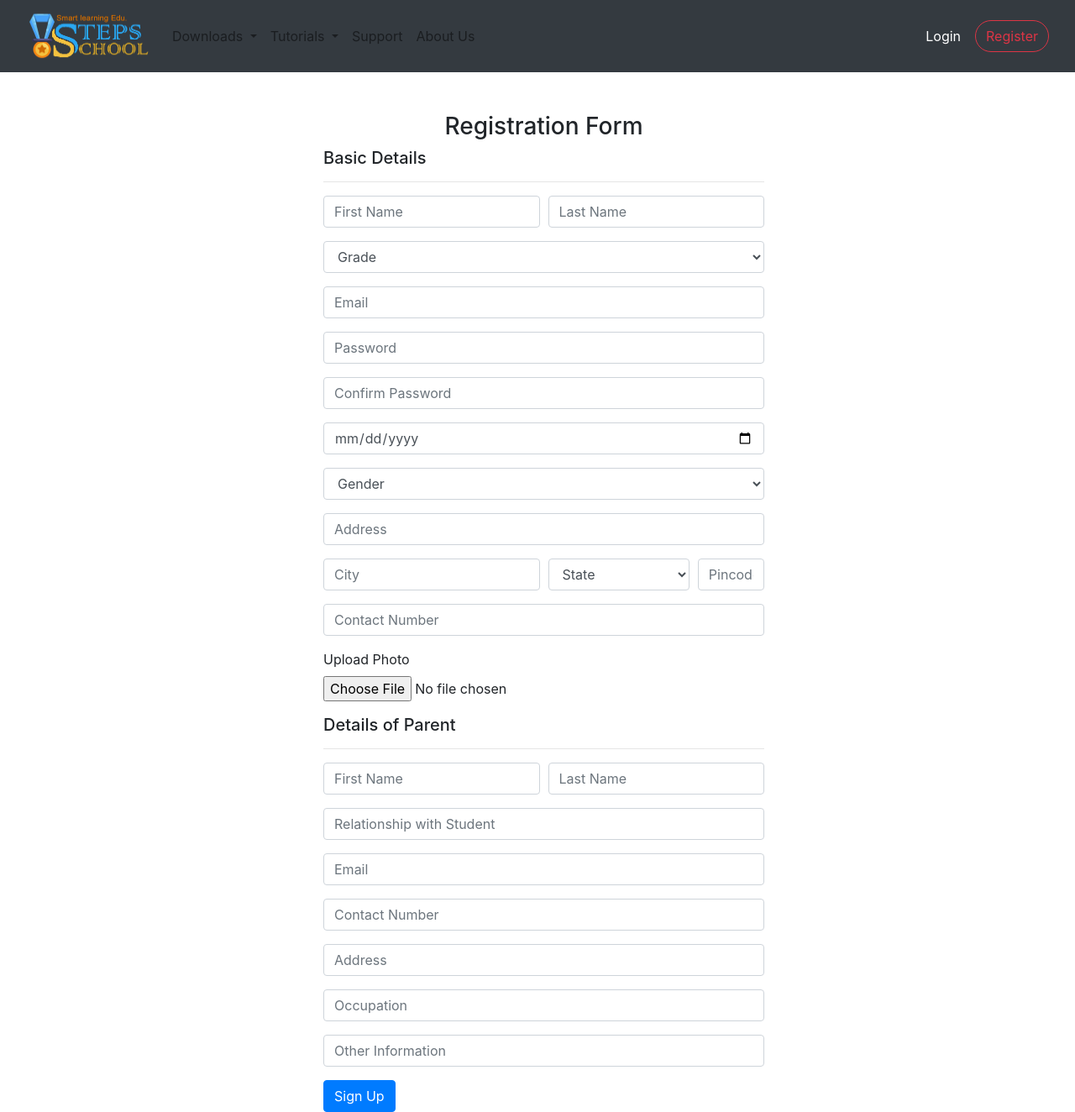
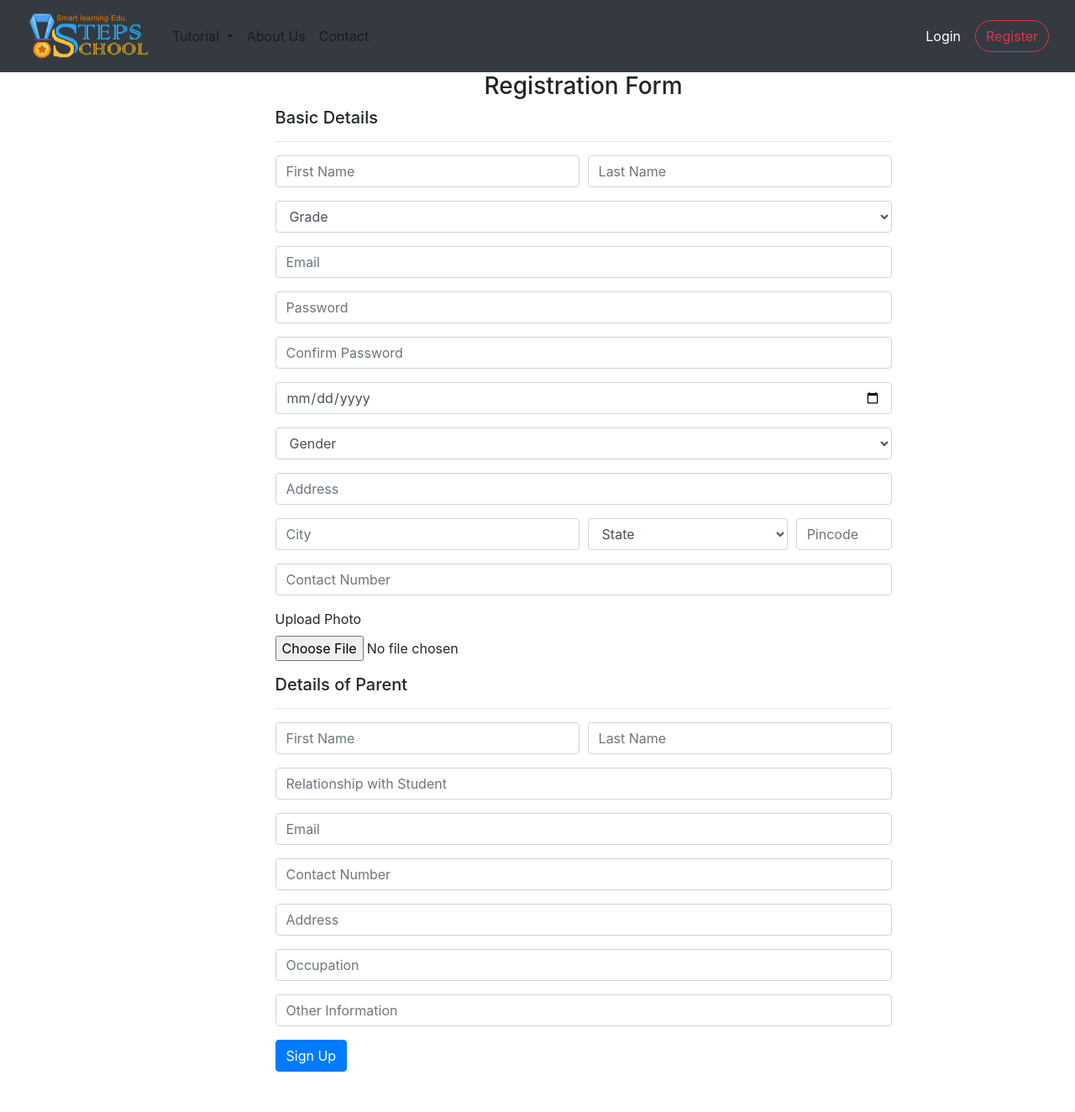
Before and after one commit to vrindanair89/schoollms, a Django app: page /registration in a window 1280 px wide. Shown: the whole page at 84% size. After the commit the page ends 1276 px from the top, so only its background shows below. Run offline with Django 3.2, Linux system fonts and the light colour scheme; some libraries are stand-ins or nearby versions.

Commit message:
14062021

```diff
--- a/school/templates/dashboard.html
+++ b/school/templates/dashboard.html
@@ -27,7 +27,7 @@
                 <form class="form-inline mr-auto">
                     <div>
                         <a class="nav-link mr-sm-2" href="profile">
-                            <img src="{% static 'images/profile1.png' %}" alt="" width="40px" height="40px">
+                            <img src="{% static 'images/user.png' %}" alt="" width="30px" height="30px">
                         </a>
                     </div>
                     <div>
--- a/school/templates/registration.html
+++ b/school/templates/registration.html
@@ -1,8 +1,6 @@
 {% extends 'samplesite.html' %} {% block main %}
 
-<div class="row mt-5 container">
-    <div class="col-lg-4"></div>
-    <div class="col-lg-6">
+
 <form>
     <h3 align="center">Registration Form</h3>
     <h5>Basic Details</h5>
@@ -123,9 +121,6 @@
                 <hr> -->
     <button type="submit" class="btn btn-primary">Sign Up</button>
 </form>
-    </div>
-    <div class="col-lg-2"></div>
-</div>
 
 <!-- Optional JavaScript; choose one of the two! -->
 
--- a/school/templates/samplesite.html
+++ b/school/templates/samplesite.html
@@ -23,54 +23,41 @@
           </button>
 
             <div class="collapse navbar-collapse" id="navbarSupportedContent">
-
                 <ul class="navbar-nav">
-
                     <li class="nav-item dropdown">
                         <a class="nav-link dropdown-toggle" href="#" id="navbarDropdown" role="button" data-bs-toggle="dropdown" aria-expanded="false">
-                  Downloads
-                </a>
+                            Tutorial
+                        </a>
                         <ul class="dropdown-menu" aria-labelledby="navbarDropdown">
-                            <li>
-                                <div class="nav-item active">
-                                    <span>
-
-                          </span>
-                                </div>
-                            </li>
-                            <li><a class="dropdown-item" href="#">xxxxxx</a></li>
-                            <li>
-                                <hr class="dropdown-divider">
-                            </li>
+                            <li><a class="dropdown-item" href="#">About E-learning</a></li>
                             <li><a class="dropdown-item" href="#">xxxxxx</a></li>
                         </ul>
-                    </li>
-                    <li class="nav-item dropdown">
-                        <a class="nav-link dropdown-toggle" href="#" id="navbarDropdown" role="button" data-bs-toggle="dropdown" aria-expanded="false">
-                  Tutorials
-                </a>
-                        <ul class="dropdown-menu" aria-labelledby="navbarDropdown">
-                            <li><a class="dropdown-item" href="#">xxxxxx</a></li>
-                            <li><a class="dropdown-item" href="#">xxxxxx</a></li>
-
-                        </ul>
-                    </li>
-                    <li class="nav-item">
-                        <a class="nav-link" href="#">Support</a>
                     </li>
                     <li class="nav-item">
                         <a class="nav-link" href="#">About Us</a>
                     </li>
+                    <li class="nav-item">
+                        <a class="nav-link" href="#">Contact</a>
+                    </li>
                 </ul>
                 <form class="d-flex ml-auto">
-                    <a class="btn mt-0.5 ml-1" href="homepage" style="color:white">Login</a>
+                    <a class="btn mt-0.5 ml-1" href="login" style="color:white">Login</a>
                     <a class="btn btn-outline-danger mt-0.5 ml-1" href="registration" type="submit" style="border-radius: 25px ;">Register</a>
 
                 </form>
             </div>
         </div>
     </nav>
-    {% block main %} {% endblock %}
+    <div class="row">
+        <div class="col-lg-3"></div>
+        <div class="col-lg-7">
+            {% block main %} {% endblock %}
+        </div>
+        <div class="col-lg-2">
+            {% block left %} {% endblock %}
+        </div>
+    </div>
+
 
 
 
```
Also changed, not shown: school/templates/faculty.html (+4 -4 lines), school/templates/login.html (+14 -3 lines), school/templates/sum.html (added). Lines whose indentation alone changed are shown as unchanged.
